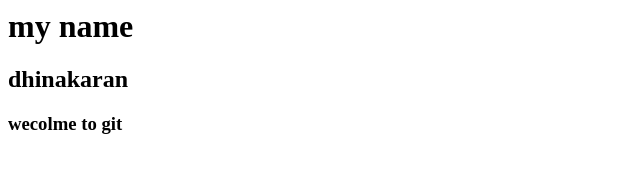
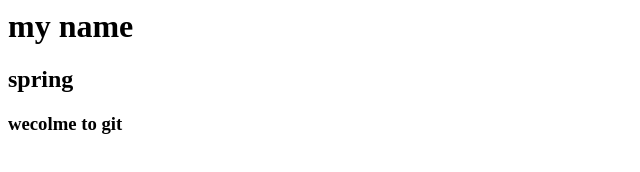
Before and after one commit to Dhinakaranraj/springboot, a plain HTML site: page index.html in a window 1280 px wide. Shown: the full height of the page, 0-640 px from the left. Drawn offline with Linux system fonts and the light colour scheme.

Commit message:
feat: my name changed

```diff
--- /dev/null
+++ b/index.css
@@ -0,0 +1 @@
+hi naan ungal deva
--- a/index.html
+++ b/index.html
@@ -1,3 +1,3 @@
 <h1>my name</h1>
-<h2>dhinakaran</h2>
+<h2>spring</h2>
 <h3>wecolme to git</h3>
```
